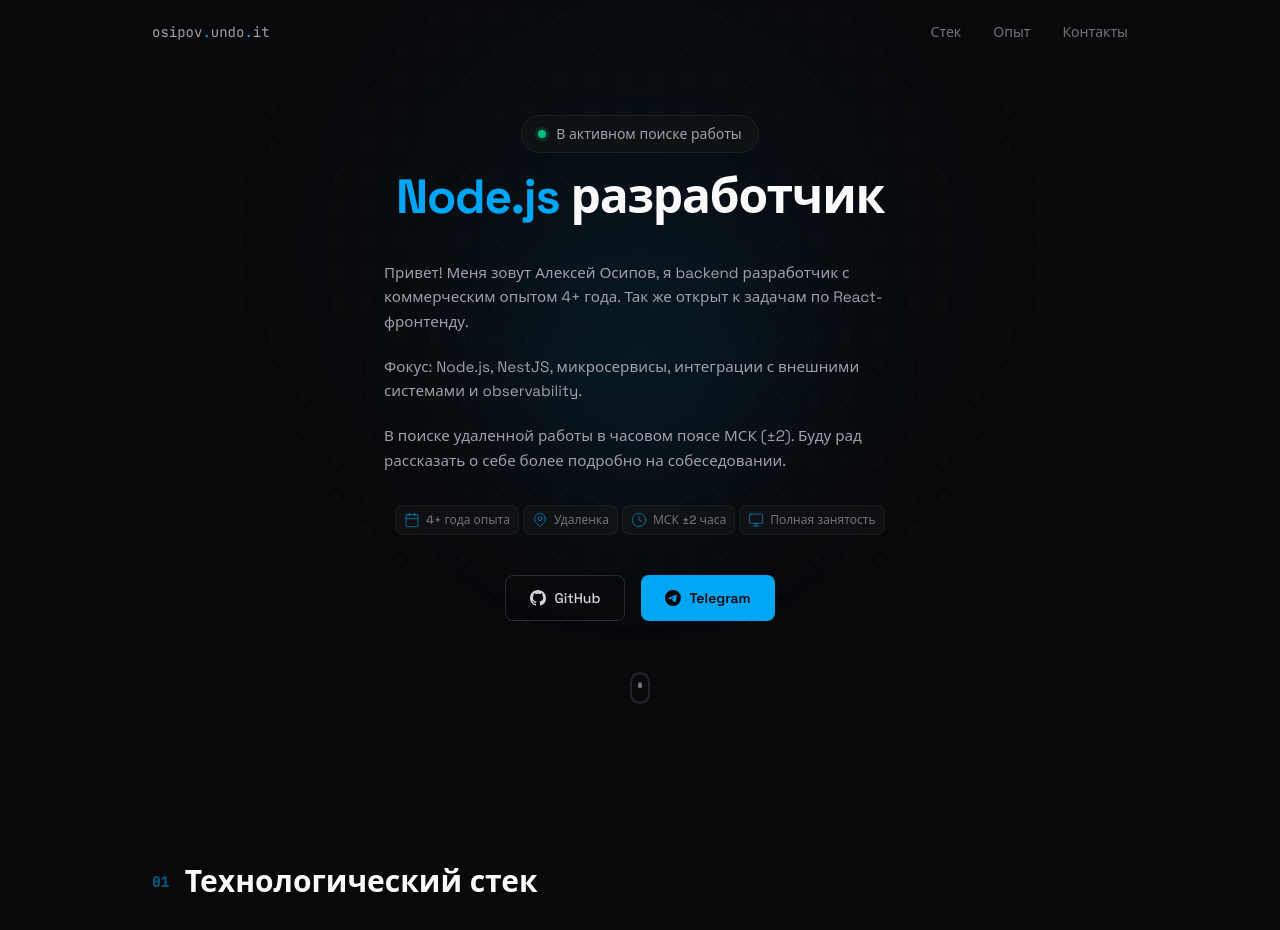
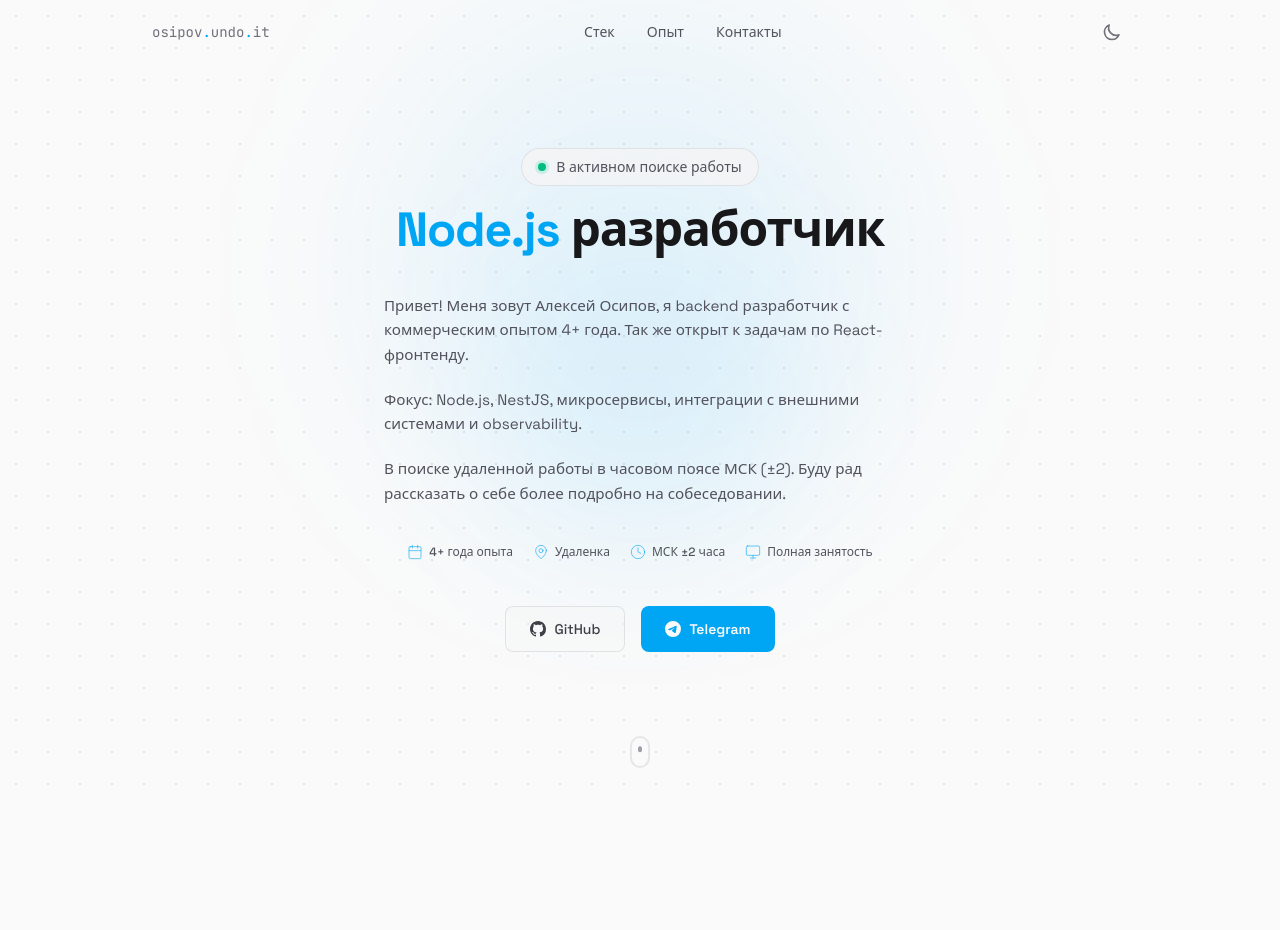
Before and after one commit to osipovts/cv, a React (Vite) app: page / in a window 1280 px wide. Shown: the top 930 px of the page. Built offline with nearby package versions, Linux system fonts and the light colour scheme.

Commit message:
feat: added light theme

```diff
--- a/src/components/Hero.tsx
+++ b/src/components/Hero.tsx
@@ -94,14 +94,14 @@
   const prefersReduced = useReducedMotion();
 
   return (
-    <section className="relative min-h-[92vh] flex items-center justify-center dot-grid overflow-hidden">
+    <section className="relative min-h-[100vh] flex items-center justify-center dot-grid overflow-hidden">
       {/* Glow */}
       <div
-        className="absolute top-1/3 left-1/2 -translate-x-1/2 -translate-y-1/2 w-[500px] h-[500px] bg-sky-500/[0.04] rounded-full blur-[100px] pointer-events-none"
+        className="absolute top-1/3 left-1/2 -translate-x-1/2 -translate-y-1/2 w-[500px] h-[500px] bg-sky-500/[0.04] dark:bg-sky-500/[0.04] bg-sky-500/[0.08] rounded-full blur-[100px] pointer-events-none"
         aria-hidden="true"
       />
       <div
-        className="absolute top-1/2 left-1/2 -translate-x-1/2 -translate-y-1/2 w-[300px] h-[300px] bg-sky-500/[0.06] rounded-full blur-[80px] pointer-events-none"
+        className="absolute top-1/2 left-1/2 -translate-x-1/2 -translate-y-1/2 w-[300px] h-[300px] bg-sky-500/[0.06] dark:bg-sky-500/[0.06] bg-sky-500/[0.1] rounded-full blur-[80px] pointer-events-none"
         aria-hidden="true"
       />
 
@@ -111,7 +111,7 @@
           <motion.div
             custom={0}
             variants={prefersReduced ? undefined : fadeItem}
-            className="inline-flex items-center gap-2.5 px-4 py-2 rounded-full border border-zinc-800/60 bg-zinc-900/40 text-sm text-zinc-400"
+            className="inline-flex items-center gap-2.5 px-4 py-2 rounded-full border dark:border-zinc-800/60 border-zinc-300/60 dark:bg-zinc-900/40 bg-zinc-100/80 text-sm dark:text-zinc-400 text-zinc-600"
           >
             <span className="relative flex h-2 w-2">
               <span className="animate-ping absolute inline-flex h-full w-full rounded-full bg-emerald-400 opacity-75" />
@@ -124,7 +124,7 @@
           <motion.h1
             custom={1}
             variants={prefersReduced ? undefined : fadeItem}
-            className="text-3xl sm:text-4xl md:text-5xl font-bold tracking-tight text-zinc-50"
+            className="text-3xl sm:text-4xl md:text-5xl font-bold tracking-tight text-zinc-900 dark:text-zinc-50"
           >
             <span className="text-sky-500">Node.js</span> разработчик
           </motion.h1>
@@ -133,14 +133,14 @@
           <motion.p
             custom={2}
             variants={prefersReduced ? undefined : fadeItem}
-            className="font-mono text-sm text-zinc-500"
+            className="font-mono text-sm dark:text-zinc-500 text-zinc-600"
           ></motion.p>
 
           {/* Суть — 2 предложения, сканируемые */}
           <motion.p
             custom={3}
             variants={prefersReduced ? undefined : fadeItem}
-            className="text-left max-w-lg text-[0.95rem] leading-relaxed text-zinc-400"
+            className="text-left max-w-lg text-[0.95rem] leading-relaxed dark:text-zinc-400 text-zinc-600"
           >
             Привет! Меня зовут Алексей Осипов, я backend разработчик с коммерческим опытом 4+ года.
             Так же открыт к задачам по React-фронтенду.
@@ -149,7 +149,7 @@
           <motion.p
             custom={4}
             variants={prefersReduced ? undefined : fadeItem}
-            className="text-left max-w-lg text-[0.95rem] leading-relaxed text-zinc-400"
+            className="text-left max-w-lg text-[0.95rem] leading-relaxed dark:text-zinc-400 text-zinc-600"
           >
             Фокус: Node.js, NestJS, микросервисы, интеграции с внешними системами и observability.
           </motion.p>
@@ -157,7 +157,7 @@
           <motion.p
             custom={5}
             variants={prefersReduced ? undefined : fadeItem}
-            className="text-left max-w-lg text-[0.95rem] leading-relaxed text-zinc-400"
+            className="text-left max-w-lg text-[0.95rem] leading-relaxed dark:text-zinc-400 text-zinc-600"
           >
             В поиске удаленной работы в часовом поясе МСК (±2). Буду рад рассказать о себе более
             подробно на собеседовании.
@@ -172,7 +172,7 @@
             {facts.map((fact, idx) => (
               <span
                 key={fact.label}
-                className="inline-flex items-center gap-1.5 px-2 py-1.5 rounded-lg text-xs font-medium text-zinc-500 bg-zinc-900/50 border border-zinc-800/50"
+                className="inline-flex items-center gap-1.5 px-2 py-1.5 rounded-lg text-xs font-medium dark:text-zinc-500 text-zinc-600 dark:bg-zinc-900/50 dark:border-zinc-800/50 border-zinc-300/50"
               >
                 <span className="text-sky-500/60">{fact.icon}</span>
                 {fact.label}
@@ -191,7 +191,7 @@
               href="https://github.com/osipovts"
               target="_blank"
               rel="noopener noreferrer"
-              className="inline-flex items-center gap-2 px-6 py-3 rounded-lg border border-zinc-700/60 text-sm font-medium text-zinc-300 hover:border-sky-500/50 hover:text-sky-400 hover:bg-sky-500/[0.04] transition-all duration-200"
+              className="inline-flex items-center gap-2 px-6 py-3 rounded-lg border dark:border-zinc-700/60 border-zinc-300/60 text-sm font-medium dark:text-zinc-300 text-zinc-700 hover:border-sky-500/50 hover:text-sky-400 hover:bg-sky-500/[0.04] dark:hover:bg-sky-500/[0.04] bg-zinc-100/30 dark:bg-transparent transition-all duration-200"
             >
               <svg className="w-4 h-4" viewBox="0 0 24 24" fill="currentColor" aria-hidden="true">
                 <path d="M12 0C5.37 0 0 5.37 0 12c0 5.31 3.435 9.795 8.205 11.385.6.105.825-.255.825-.57 0-.285-.015-1.23-.015-2.235-3.015.555-3.795-.735-4.035-1.41-.135-.345-.72-1.41-1.23-1.695-.42-.225-1.02-.78-.015-.795.945-.015 1.62.87 1.845 1.23 1.08 1.815 2.805 1.305 3.495.99.105-.78.42-1.305.765-1.605-2.67-.3-5.46-1.335-5.46-5.925 0-1.305.465-2.385 1.23-3.225-.12-.3-.54-1.53.12-3.18 0 0 1.005-.315 3.3 1.23.96-.27 1.98-.405 3-.405s2.04.135 3 .405c2.295-1.56 3.3-1.23 3.3-1.23.66 1.65.24 2.88.12 3.18.765.84 1.23 1.905 1.23 3.225 0 4.605-2.805 5.625-5.475 5.925.435.375.81 1.095.81 2.22 0 1.605-.015 2.895-.015 3.3 0 .315.225.69.825.57A12.02 12.02 0 0 0 24 12c0-6.63-5.37-12-12-12z" />
@@ -202,7 +202,7 @@
               href="https://t.me/osipov_ts"
               target="_blank"
               rel="noopener noreferrer"
-              className="inline-flex items-center gap-2 px-6 py-3 rounded-lg bg-sky-500 text-sm font-semibold text-zinc-950 hover:bg-sky-400 transition-colors duration-200"
+              className="inline-flex items-center gap-2 px-6 py-3 rounded-lg bg-sky-500 text-sm font-semibold hover:bg-sky-400 transition-colors duration-200 dark:text-zinc-950 text-zinc-50"
             >
               <svg className="w-4 h-4" viewBox="0 0 24 24" fill="currentColor" aria-hidden="true">
                 <path d="M11.944 0A12 12 0 0 0 0 12a12 12 0 0 0 12 12 12 12 0 0 0 12-12A12 12 0 0 0 12 0a12 12 0 0 0-.056 0zm4.962 7.224c.1-.002.321.023.465.14a.506.506 0 0 1 .171.325c.016.093.036.306.02.472-.18 1.898-.962 6.502-1.36 8.627-.168.9-.499 1.201-.82 1.23-.696.065-1.225-.46-1.9-.902-1.056-.693-1.653-1.124-2.678-1.8-1.185-.78-.417-1.21.258-1.91.177-.184 3.247-2.977 3.307-3.23.007-.032.014-.15-.056-.212s-.174-.041-.249-.024c-.106.024-1.793 1.14-5.061 3.345-.479.33-.913.49-1.302.48-.428-.008-1.252-.241-1.865-.44-.752-.245-1.349-.374-1.297-.789.027-.216.325-.437.893-.663 3.498-1.524 5.83-2.529 6.998-3.014 3.332-1.386 4.025-1.627 4.476-1.635z" />
@@ -221,11 +221,11 @@
         className="absolute bottom-8 left-1/2 -translate-x-1/2"
         aria-hidden="true"
       >
-        <div className="w-5 h-8 rounded-full border-2 border-zinc-700/50 flex items-start justify-center p-1.5">
+        <div className="w-5 h-8 rounded-full border-2 dark:border-zinc-700/50 border-zinc-300/50 flex items-start justify-center p-1.5">
           <motion.div
             animate={{ y: [0, 6, 0] }}
             transition={{ duration: 1.5, repeat: Infinity, ease: 'easeInOut' }}
-            className="w-1 h-1.5 rounded-full bg-zinc-500"
+            className="w-1 h-1.5 rounded-full dark:bg-zinc-500 bg-zinc-400"
           />
         </div>
       </motion.div>
--- a/src/components/Nav.tsx
+++ b/src/components/Nav.tsx
@@ -9,12 +9,30 @@
 export default function Nav() {
   const [scrolled, setScrolled] = useState(false);
   const [menuOpen, setMenuOpen] = useState(false);
+  const [isDark, setIsDark] = useState(() => {
+    if (typeof window !== 'undefined') {
+      const savedTheme = localStorage.getItem('theme');
+      if (savedTheme) {
+        return savedTheme === 'dark';
+      }
+      return window.matchMedia('(prefers-color-scheme: dark)').matches;
+    }
+    return true;
+  });
 
   useEffect(() => {
     const onScroll = () => setScrolled(window.scrollY > 20);
     window.addEventListener('scroll', onScroll, { passive: true });
     return () => window.removeEventListener('scroll', onScroll);
   }, []);
+
+  useEffect(() => {
+    if (isDark) {
+      document.documentElement.classList.add('dark');
+    } else {
+      document.documentElement.classList.remove('dark');
+    }
+  }, [isDark]);
 
   useEffect(() => {
     document.body.style.overflow = menuOpen ? 'hidden' : '';
@@ -25,11 +43,25 @@
 
   const closeMenu = useCallback(() => setMenuOpen(false), []);
 
+  const toggleTheme = useCallback(() => {
+    const newIsDark = !isDark;
+    setIsDark(newIsDark);
+    if (newIsDark) {
+      document.documentElement.classList.add('dark');
+      localStorage.setItem('theme', 'dark');
+    } else {
+      document.documentElement.classList.remove('dark');
+      localStorage.setItem('theme', 'light');
+    }
+  }, [isDark]);
+
   return (
     <>
       <nav
-        className={`fixed top-0 inset-x-0 z-50 transition-colors duration-300 border-sky-600 ${
-          scrolled ? 'bg-zinc-950/80 backdrop-blur-xs border-b border-sky-800' : 'bg-transparent'
+        className={`fixed top-0 inset-x-0 z-50 transition-colors duration-300 ${
+          scrolled
+            ? 'bg-zinc-50/80 dark:bg-zinc-950/80 backdrop-blur-xs border-b border-sky-200 dark:border-sky-800'
+            : 'bg-transparent'
         }`}
         role="navigation"
         aria-label="Основная навигация"
@@ -37,7 +69,7 @@
         <div className="max-w-5xl mx-auto px-6 h-16 flex items-center justify-between">
           <a
             href="#"
-            className="font-mono text-sm text-zinc-400 hover:text-sky-400 transition-colors"
+            className="font-mono text-sm text-zinc-500 dark:text-zinc-400 hover:text-sky-600 dark:hover:text-sky-400 transition-colors"
           >
             osipov<span className="text-sky-500">.</span>undo
             <span className="text-sky-500">.</span>it
@@ -48,16 +80,45 @@
               <a
                 key={link.href}
                 href={link.href}
-                className="text-sm text-zinc-500 hover:text-zinc-100 transition-colors"
+                className="text-sm text-zinc-600 dark:text-zinc-500 hover:text-zinc-900 dark:hover:text-zinc-100 transition-colors"
               >
                 {link.label}
               </a>
             ))}
           </div>
 
+          <div className="flex items-center gap-4">
             <button
               type="button"
-            className="md:hidden relative w-8 h-8 flex items-center justify-center text-zinc-400 hover:text-zinc-100 transition-colors"
+              onClick={toggleTheme}
+              className="relative w-8 h-8 flex items-center justify-center text-zinc-500 dark:text-zinc-400 hover:text-zinc-900 dark:hover:text-zinc-100 transition-colors"
+              aria-label={isDark ? 'Включить светлую тему' : 'Включить темную тему'}
+            >
+              <span className="sr-only">{isDark ? 'Светлая тема' : 'Темная тема'}</span>
+              {isDark ? (
+                <svg className="w-5 h-5" fill="none" viewBox="0 0 24 24" stroke="currentColor">
+                  <path
+                    strokeLinecap="round"
+                    strokeLinejoin="round"
+                    strokeWidth={2}
+                    d="M12 3v1m0 16v1m9-9h-1M4 12H3m15.364 6.364l-.707-.707M6.343 6.343l-.707-.707m12.728 0l-.707.707M6.343 17.657l-.707.707M16 12a4 4 0 11-8 0 4 4 0 018 0z"
+                  />
+                </svg>
+              ) : (
+                <svg className="w-5 h-5" fill="none" viewBox="0 0 24 24" stroke="currentColor">
+                  <path
+                    strokeLinecap="round"
+                    strokeLinejoin="round"
+                    strokeWidth={2}
+                    d="M20.354 15.354A9 9 0 018.646 3.646 9.003 9.003 0 0012 21a9.003 9.003 0 008.354-5.646z"
+                  />
+                </svg>
+              )}
+            </button>
+
+            <button
+              type="button"
+              className="md:hidden relative w-8 h-8 flex items-center justify-center text-zinc-500 dark:text-zinc-400 hover:text-zinc-900 dark:hover:text-zinc-100 transition-colors"
               onClick={() => setMenuOpen((prev) => !prev)}
               aria-label={menuOpen ? 'Закрыть меню' : 'Открыть меню'}
               aria-expanded={menuOpen}
@@ -77,6 +138,7 @@
               </div>
             </button>
           </div>
+        </div>
       </nav>
 
       <div
@@ -91,7 +153,7 @@
               key={link.href}
               href={link.href}
               onClick={closeMenu}
-              className="text-2xl font-medium text-zinc-300 hover:text-sky-400 transition-colors"
+              className="text-2xl font-medium text-zinc-700 dark:text-zinc-300 hover:text-sky-600 dark:hover:text-sky-400 transition-colors"
             >
               {link.label}
             </a>
--- a/src/components/Section.tsx
+++ b/src/components/Section.tsx
@@ -37,7 +37,7 @@
       whileInView="visible"
       viewport={{ once: true, margin: '-80px' }}
       variants={containerVariants}
-      className={`py-24 md:py-32 ${className}`}
+      className={`py-24 md:py-32 bg-zinc-50 dark:bg-zinc-950 ${className}`}
     >
       {children}
     </motion.section>
--- a/src/components/Skills.tsx
+++ b/src/components/Skills.tsx
@@ -32,7 +32,10 @@
   return (
     <Section id="skills">
       <div className="max-w-5xl mx-auto px-6">
-        <motion.h2 variants={fadeIn} className="text-3xl font-bold mb-12 flex items-center gap-4">
+        <motion.h2
+          variants={fadeIn}
+          className="text-3xl font-bold mb-12 flex items-center gap-4 text-zinc-900 dark:text-zinc-50"
+        >
           <span className="font-mono text-sm text-sky-500/50">01</span>
           Технологический стек
         </motion.h2>
@@ -42,14 +45,17 @@
             <motion.div
               key={group.title}
               variants={fadeIn}
-              className="p-5 rounded-2xl border border-zinc-800/50 bg-zinc-900/30"
+              className="p-5 rounded-2xl border dark:border-zinc-800/50 border-zinc-200/50 dark:bg-zinc-900/30 bg-zinc-100/30"
             >
-              <p className="text-[11px] text-zinc-500 uppercase tracking-widest mb-3">
+              <p className="text-[11px] dark:text-zinc-500 text-zinc-600 uppercase tracking-widest mb-3">
                 {group.title}
               </p>
               <ul className="space-y-2.5" role="list">
                 {group.items.map((item) => (
-                  <li key={item} className="flex items-center gap-2.5 text-sm text-zinc-400">
+                  <li
+                    key={item}
+                    className="flex items-center gap-2.5 text-sm dark:text-zinc-400 text-zinc-700"
+                  >
                     <span
                       className="block w-1 h-1 rounded-full bg-sky-500/60 shrink-0"
                       aria-hidden="true"
@@ -62,7 +68,7 @@
           ))}
         </div>
 
-        <motion.p variants={fadeIn} className="mt-10 text-xs text-zinc-600">
+        <motion.p variants={fadeIn} className="mt-10 text-xs dark:text-zinc-600 text-zinc-500">
           Подстраиваюсь под проект и открыт к изучению новых технологий.
         </motion.p>
       </div>
--- a/src/index.css
+++ b/src/index.css
@@ -1,4 +1,6 @@
 @import 'tailwindcss';
+
+@custom-variant dark (&:where(.dark, .dark *));
 
 @theme {
   --font-sans: 'Space Grotesk', system-ui, sans-serif;
@@ -13,11 +15,11 @@
   }
 
   body {
-    @apply bg-zinc-950 text-zinc-50 font-sans;
+    @apply bg-zinc-50 text-zinc-900 font-sans dark:bg-zinc-950 dark:text-zinc-50;
   }
 
   ::selection {
-    @apply bg-sky-500/30 text-sky-100;
+    @apply bg-sky-500/30 text-sky-900 dark:bg-sky-500/30 dark:text-sky-100;
   }
 
   :focus:not(:focus-visible) {
@@ -25,13 +27,17 @@
   }
 
   :focus-visible {
-    @apply outline-2 outline-offset-2 outline-sky-500/60 rounded-sm;
+    @apply outline-2 outline-offset-2 outline-sky-500/60 rounded-sm dark:outline-sky-500/60;
   }
 }
 
 @utility dot-grid {
-  background-image: radial-gradient(circle, rgba(63, 63, 70, 0.4) 1px, transparent 1px);
+  background-image: radial-gradient(circle, rgba(212, 212, 216, 0.6) 1px, transparent 1px);
   background-size: 32px 32px;
+
+  @variant dark {
+    background-image: radial-gradient(circle, rgba(63, 63, 70, 0.4) 1px, transparent 1px);
+  }
 }
 
 @media (prefers-reduced-motion: reduce) {
```
Also changed, not shown: index.html (+14 -0 lines), src/components/Contacts.tsx (+17 -10 lines), src/components/Experience.tsx (+12 -9 lines), src/components/Footer.tsx (+4 -4 lines). Lines whose indentation alone changed are shown as unchanged.
